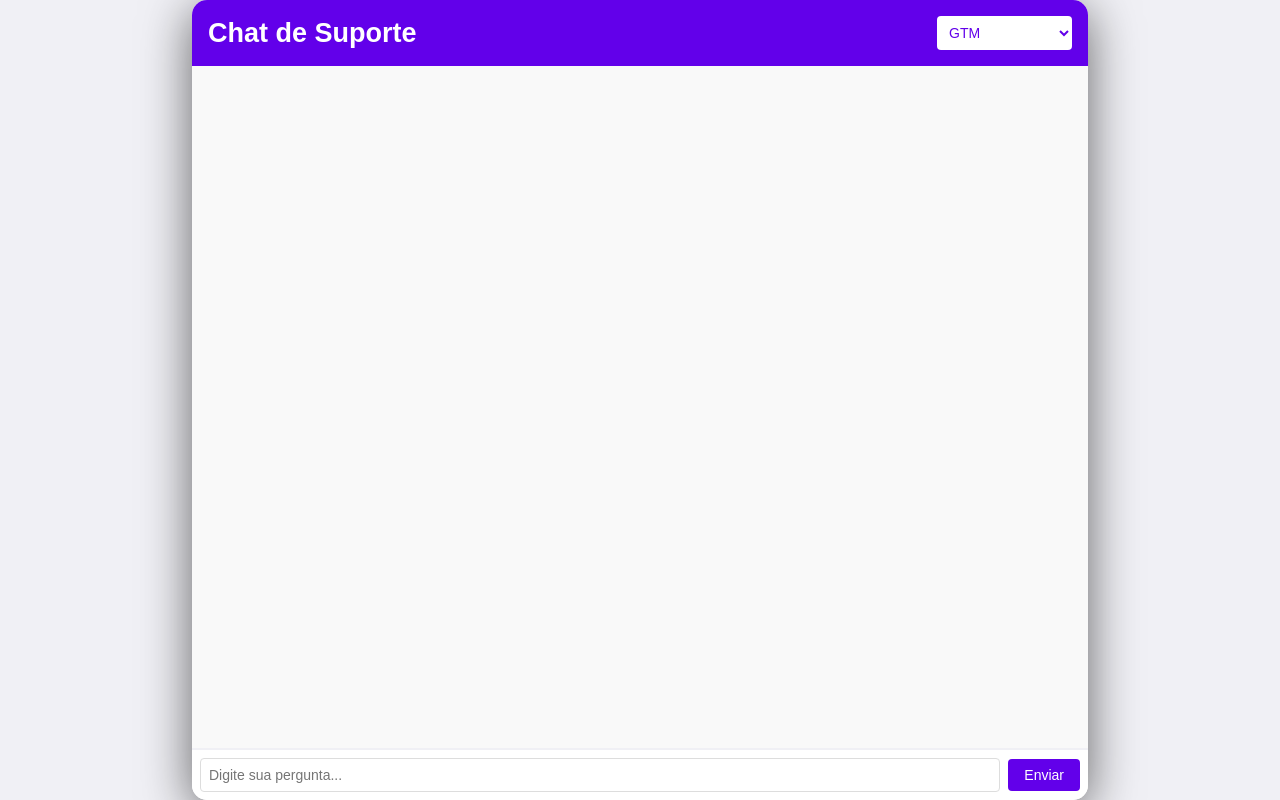
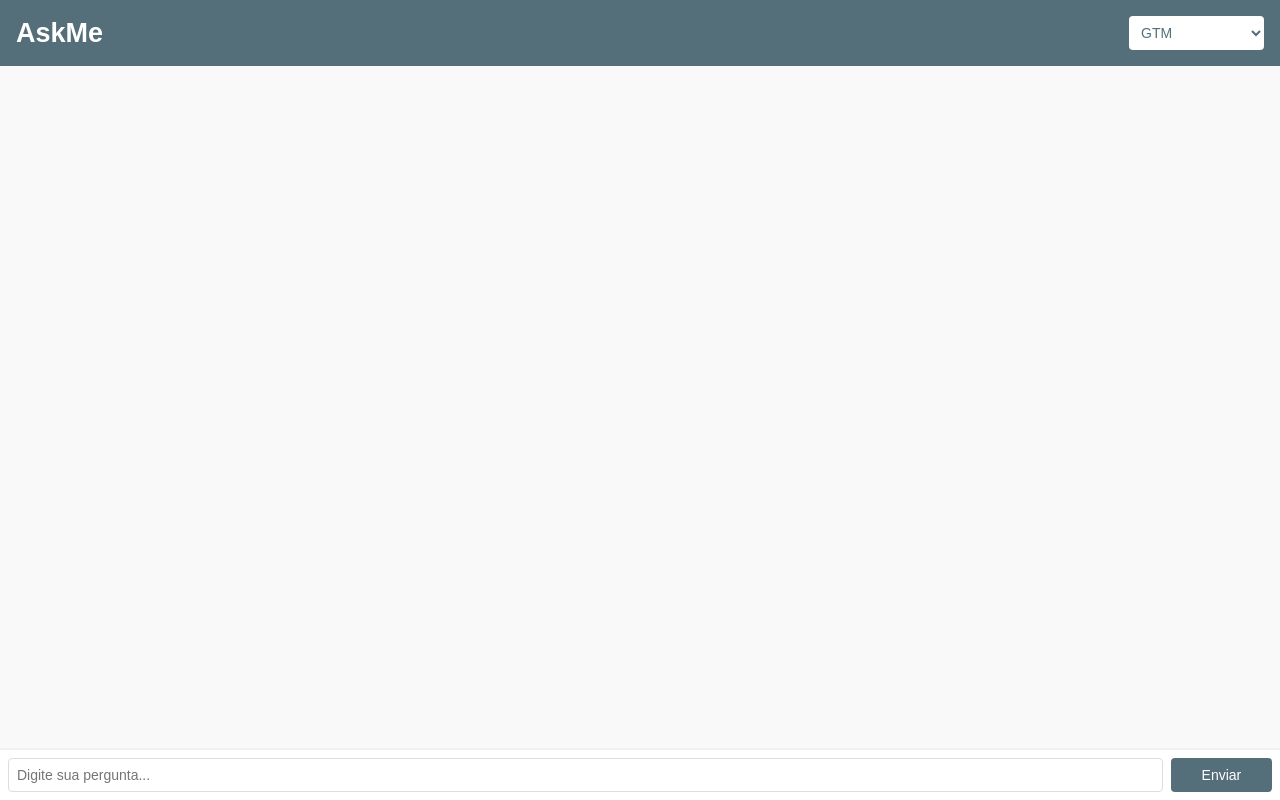
Before and after one commit to r4ulu/IA_chat_suporte, a plain HTML site: page index.html in a window 1280 px wide. Drawn offline with Linux system fonts and the light colour scheme.

Commit message:
Atualização visual

```diff
--- a/index.html
+++ b/index.html
@@ -9,7 +9,7 @@
 <body>
     <div class="chat-container">
         <div class="chat-header">
-            <h2>Chat de Suporte</h2>
+            <h2>AskMe</h2>
             <select id="cms-select">
                 <option value="gtm">GTM</option>
                 <option value="ads">Google Ads</option>
--- a/style.css
+++ b/style.css
@@ -17,9 +17,9 @@ body {
 .chat-container {
     background-color: #ffffff;
     width: 100%;
-    max-width: 70%;
+    max-width: 100%;
     height: 100vh;
-    border-radius: 15px;
+    border-radius: 0px;
     box-shadow: 0 10px 50px rgba(0, 0, 0, 0.6);
     display: flex;
     flex-direction: column;
@@ -27,13 +27,13 @@ body {
 }
 
 .chat-header {
-    background-color: #6200ea;
+    background-color: #546E7A;
     color: white;
     padding: 16px;
     display: flex;
     justify-content: space-between;
     align-items: center;
-    border-radius: 8px 8px 0 0;
+    border-radius: 0px;
     font-size: 18px;
     position: sticky;
     top: 0;
@@ -47,9 +47,27 @@ body {
     border-radius: 4px;
     border: none;
     background-color: #ffffff;
-    color: #6200ea;
+    color: #546E7A;
     cursor: pointer;
 }
+
+/* ANIMAÇÃO NO TÍTULO*/
+
+@keyframes typing {
+    from { width: 0; }
+    to { width: 100%; }
+}
+
+@keyframes blink {
+    50% { border-color: transparent; }
+}
+
+h2 {
+    overflow: hidden;
+    white-space: nowrap;
+    animation: typing 6s steps(60, end), blink 6s step-end infinite alternate;
+}
+
 
 .chat-box {
     flex-grow: 1;
@@ -86,18 +104,20 @@ body {
 }
 
 #user-input:focus {
-    border-color: #6200ea;
+    border-color: #546E7A;
 }
 
 #send-button {
     padding: 8px 16px;
-    background-color: #6200ea;
+    background-color: #546E7A;
     color: white;
     border: none;
     border-radius: 4px;
     cursor: pointer;
     font-size: 14px;
     transition: background-color 0.3s;
+    width: 8%;
+    height: 100%;
 }
 
 #send-button:hover {
@@ -114,7 +134,7 @@ body {
 
 .spinner {
     border: 4px solid #f3f3f3;
-    border-top: 4px solid #6200ea;
+    border-top: 4px solid #546E7A;
     border-radius: 50%;
     width: 50px;
     height: 50px;
@@ -178,6 +198,7 @@ body {
     #send-button {
         font-size: 12px;
         padding: 6px 12px;
+        width: 15%;
     }
 
     .chat-header {
```
